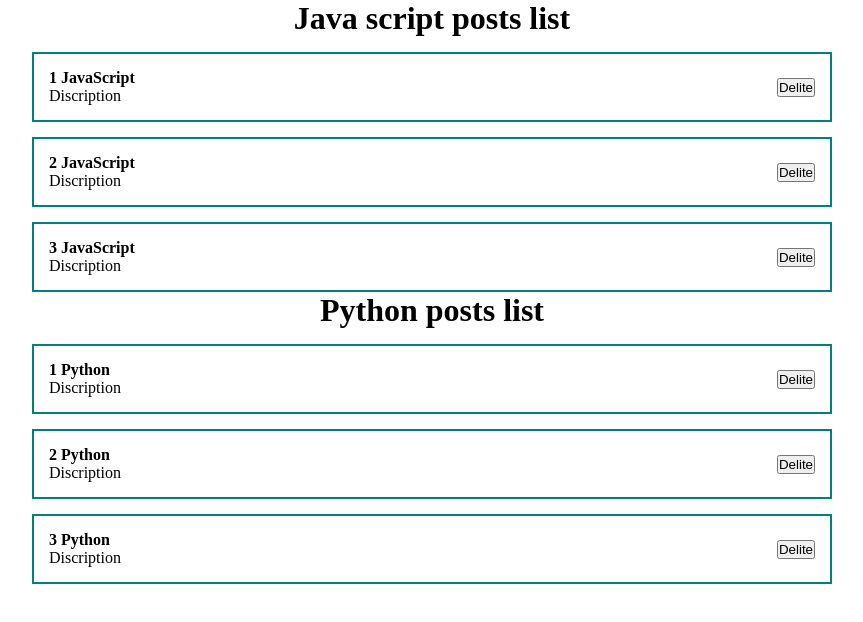
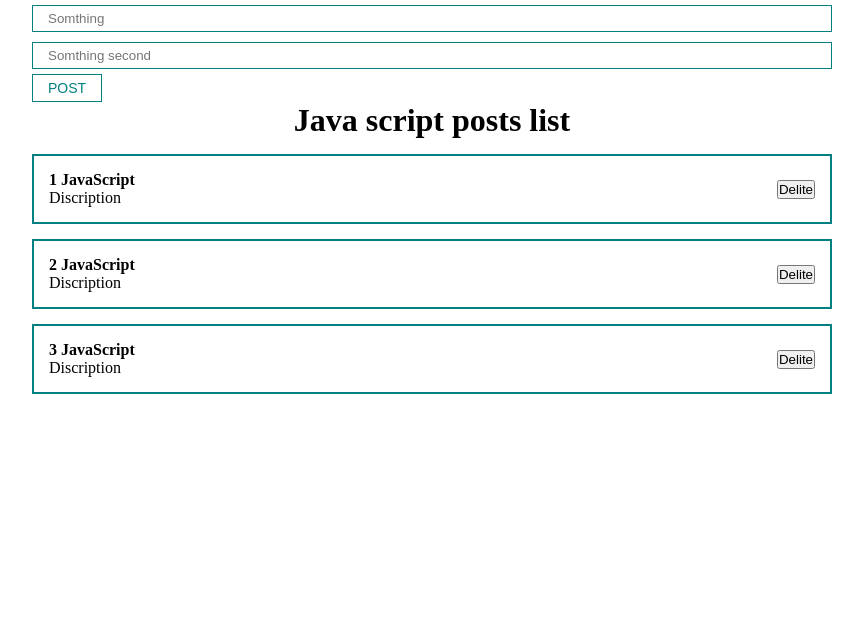
Before and after one commit to KusLife/React-practice, a React (Create React App) app: page / in a window 1280 px wide. Shown: the top 622 px of the page, without its empty margins (208-1071 px from the left). Built offline with nearby package versions, Linux system fonts and the light colour scheme.

Commit message:
forwardRef, e.target.value

```diff
--- a/src/App.js
+++ b/src/App.js
@@ -1,8 +1,8 @@
 import React, { useState } from 'react';
-// import ClassCounter from './componemts/ClassCounter';
-// import Counter from './componemts/Counter';
-// import PostItem from './componemts/PostItem';
+import { useRef } from 'react';
 import PostList from './componemts/PostList';
+import MyBtn from './componemts/UI/Buttons/MyBtn';
+import MyInput from './componemts/UI/Input/MyInput';
 import './styles/App.css';
 
 function App() {
@@ -11,21 +11,35 @@ function App() {
     { id: 2, title: 'JavaScript', body: 'Discription' },
     { id: 3, title: 'JavaScript', body: 'Discription' },
   ]);
-  let [posts2, setPosts2] = useState([
-    { id: 1, title: 'Python', body: 'Discription' },
-    { id: 2, title: 'Python', body: 'Discription' },
-    { id: 3, title: 'Python', body: 'Discription' },
-  ]);
+
+  let [title, setTitle] = useState('');
+
+  const bodyInputRef = useRef();
+
+  const addNewPost = (e) => {
+    //get DOM element with useState
+    console.log(title);
+
+    //get DOM element with useRef
+    console.log(bodyInputRef.current.value);
+  };
 
   return (
     <div className="App">
-      {/* <Counter />
-      <ClassCounter/> */}
+      <MyInput
+        value={title}
+        onChange={(e) => setTitle(e.target.value)}
+        type="text"
+        placeholder="Somthing"
+      />
 
-      {/* <PostItem post={post}/> */}
+      <MyInput ref={bodyInputRef} type="text" placeholder="Somthing second" />
 
-      <PostList posts={posts} title={'Java script posts list'}/>
-      <PostList posts={posts2} title={'Python posts list'}/>
+      {/* <input ref={bodyInputRef} type="text" placeholder="Somthing third" /> */}
+
+      <MyBtn onClick={addNewPost}>POST</MyBtn>
+
+      <PostList posts={posts} title={'Java script posts list'} />
     </div>
   );
 }
--- /dev/null
+++ b/src/componemts/UI/Buttons/MyBtn.jsx
@@ -0,0 +1,12 @@
+import React from 'react';
+import style from './myBtn.module.css'
+
+const MyBtn = ({children, ...props}) => {
+  return (
+    <div>
+      <button {...props} className={style.myBtn}>{children}</button>
+    </div>
+  );
+};
+
+export default MyBtn;
--- /dev/null
+++ b/src/componemts/UI/Buttons/myBtn.module.css
@@ -0,0 +1,8 @@
+.myBtn {
+    padding: 5px 15px;
+    color: teal;
+    font-size: 14px;
+    background: transparent;
+    border: 1px solid teal;
+    cursor: pointer;
+}
--- /dev/null
+++ b/src/componemts/UI/Input/MyInput.jsx
@@ -0,0 +1,13 @@
+import React from 'react';
+import style from './myInput.module.css'
+
+// using forwardRef we loose control on the companent
+const MyInput = React.forwardRef((props, ref) => {
+  return (
+  <div>
+    <input ref={ref} className={style.myInput} {...props}/>
+  </div>
+  )
+});
+
+export default MyInput;
--- /dev/null
+++ b/src/componemts/UI/Input/myInput.module.css
@@ -0,0 +1,6 @@
+.myInput {
+    width: 100%;
+    padding: 5px 15px;
+    margin: 5px 0px;
+    border: 1px solid teal;
+}
```
